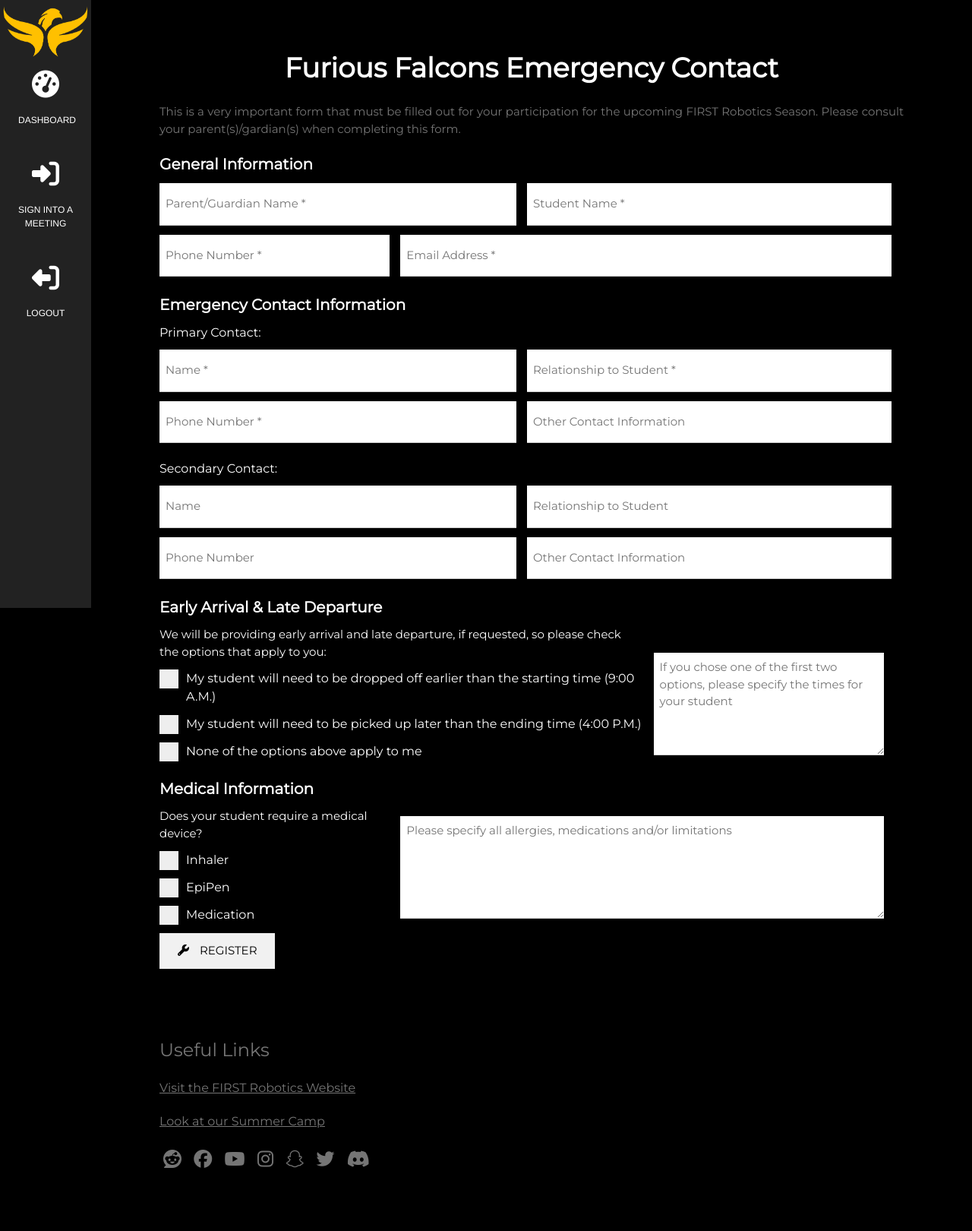
After one commit to tyleraharrison/FuriousFalconSite, a PHP site: page /ec-form.php in a window 1280 px wide. The commit adds this page. Shown: the whole page at 76% size. Run offline with PHP 8.4, Linux system fonts and the light colour scheme; the visitor is signed in with stand-in values (Sample User, id 1); some libraries are stand-ins or nearby versions.

Commit message:
Re-did architecture slightly

```diff
--- a/blank.php
+++ b/blank.php
@@ -57,7 +57,7 @@
 
       <h3>Useful Links</h3>
       <p style="font-size: 16px;"><a href="https://www.firstinspires.org/robotics/frc">Visit the FIRST Robotics Website</a></p>
-      <p style="font-size: 16px;"><a href="/camp.php">Look at our Summer Camp</a></p>
+      <p style="font-size: 16px;"><a href="/camp/info.php">Look at our Summer Camp</a></p>
 
       <a style="padding: 5px;" href="https://www.reddit.com/r/FuriousFalcons"><i class="fab fa-reddit w3-hover-opacity"></i></a>
       <a style="padding: 5px;" href="https://fb.me/furiousfalcons4328"><i class="fab fa-facebook"></i></a>
--- /dev/null
+++ b/booster-club/index.php
@@ -0,0 +1,5 @@
+<?php
+
+header("Location: booster-club/info.php");
+exit();
+?>
--- a/boosterclub.php
+++ b/booster-club/info.php
@@ -110,7 +110,7 @@
 
     <h3>Useful Links</h3>
     <p style="font-size: 16px;"><a href="https://www.firstinspires.org/robotics/frc">Visit the FIRST Robotics Website</a></p>
-    <p style="font-size: 16px;"><a href="/camp.php">Look at our Summer Camp</a></p>
+    <p style="font-size: 16px;"><a href="/camp/info.php">Look at our Summer Camp</a></p>
 
     <a style="padding: 5px;" href="https://www.reddit.com/r/FuriousFalcons"><i class="fab fa-reddit w3-hover-opacity"></i></a>
     <a style="padding: 5px;" href="https://fb.me/furiousfalcons4328"><i class="fab fa-facebook"></i></a>
--- a/booster/index.php
+++ /dev/null
@@ -1,4 +0,0 @@
-<?php
-//Redirect to sponsors.html
-header("Location: /boosterclub.php")
-?>
--- a/camp/index.php
+++ b/camp/index.php
@@ -1,4 +1,5 @@
 <?php
-//Redirect to sponsors.html
-header("Location: /camp.php")
+
+header("Location: /camp/info.php");
+exit();
 ?>
--- /dev/null
+++ b/ec-form.php
@@ -0,0 +1,380 @@
+<?php
+
+session_start();
+
+if(isset($_SESSION["isLoggedIn"])) {
+  if ($_SESSION["isLoggedIn"]) {
+    $isLoggedIn = $_SESSION["isLoggedIn"];
+    $userInfo = $_SESSION["userInfo"];
+  }
+} else {
+  $_SESSION["isLoggedIn"] = False;
+  header("Location: /dashboard.php");
+  exit();
+}
+
+?>
+<html>
+<title>Furious Falcons - Emergency Contact Form</title>
+<meta charset="UTF-8">
+<meta name="viewport" content="width=device-width, initial-scale=1">
+<link rel="stylesheet" href="w3.css">
+<link rel="stylesheet" href="https://fonts.googleapis.com/css?family=Montserrat">
+<link rel="stylesheet" type="text/css" href="stylesheet.css">
+<link rel="apple-touch-icon" sizes="180x180" href="favicon/apple-touch-icon.png">
+<link rel="icon" type="image/png" sizes="32x32" href="favicon/favicon-32x32.png">
+<link rel="icon" type="image/png" sizes="16x16" href="favicon/favicon-16x16.png">
+<link rel="manifest" href="favicon/site.webmanifest">
+<link rel="mask-icon" href="favicon/safari-pinned-tab.svg" color="#ffc200">
+<meta name="msapplication-TileColor" content="#181818">
+<meta name="theme-color" content="#ffffff">
+<script src="https://ajax.googleapis.com/ajax/libs/jquery/3.4.0/jquery.min.js"></script>
+<script src="https://kit.fontawesome.com/ae92485cd8.js"></script>
+
+
+<body class="w3-black">
+  <!-- Icon Bar (Sidebar - hidden on small screens) -->
+  <nav class="w3-sidebar w3-bar-block w3-small w3-hide-small w3-center">
+    <!-- Avatar image in top left corner -->
+    <img src="images/FalconsLogoOnly.png" style="width:100%">
+    <a href="/dashboard.php" data-scroll="homeSection" class="w3-bar-item w3-button w3-padding-large w3-hover-black navlink">
+      <i class="fas fa-tachometer-alt w3-xxlarge"></i>
+      <p>DASHBOARD</p>
+    </a>
+    <!-- TODO: Change href -->
+    <a href="/attendance.php" data-scroll="homeSection" class="w3-bar-item w3-button w3-padding-large w3-hover-black navlink">
+      <i class="fa fa-sign-in w3-xxlarge"></i>
+      <p>SIGN INTO A MEETING</p>
+    </a>
+    <a href="/index.php" data-scroll="homeSection" class="w3-bar-item w3-button w3-padding-large w3-hover-black navlink">
+      <i class="fa fa-sign-out fa-rotate-180 w3-xxlarge"></i>
+      <p>LOGOUT</p>
+    </a>
+  </nav>
+
+  <!-- Navbar on small screens (Hidden on medium and large screens) -->
+
+  <div class="w3-top w3-hide-large w3-hide-medium" id="myNavbar">
+    <div class="w3-bar w3-black w3-hover-opacity-off w3-center w3-small">
+      <a href="/dashboard.php" data-scroll="homeSection" class="w3-bar-item w3-button navlink" style="width:33% !important"><i class="fas fa-tachometer-alt w3-xlarge"></i><br />DASHBOARD</a>
+      <!-- TODO: Change href -->
+      <a href="/attendance.php" data-scroll="homeSection" class="w3-bar-item w3-button navlink" style="width:33% !important"><i class="fa fa-sign-in fa-rotate-180 w3-xlarge"></i><br />SIGN INTO A MEETING</a>
+      <a href="/index.php" data-scroll="homeSection" class="w3-bar-item w3-button navlink" style="width:33% !important"><i class="fa fa-sign-out fa-rotate-180 w3-xlarge"></i><br />LOGOUT</a>
+    </div>
+  </div>
+
+  <!-- Page Content -->
+  <div class="w3-padding-large" id="wrapper">
+    <div class="w3-content ff-title">
+      <h1>Furious Falcons Emergency Contact</h1>
+    </div>
+    <div class="w3-content" id="registerSuccessDiv" style="text-align: center; display: none;">
+      <p>Thank you for registering for our camp! Now that you have registered, we will send you a confirmation email, please make sure you get this email. If the email appears in your spam folder, be sure to mark it as "Not Spam," that way we will be able to contact you in the future.</p>
+    </div>
+    <div class="w3-content" id="formContent">
+      <p class="w3-justify w3-text-grey">This is a very important form that must be filled out for your participation for the upcoming FIRST Robotics Season. Please consult your parent(s)/gardian(s) when completing this form.</p>
+      <p class="error"></p>
+      <form action="campregistration.php" method="post">
+        <h4>General Information</h4>
+        <div class="formSection formHalfWidth">
+          <p><input class="w3-input w3-padding-16" type="text" placeholder="Parent/Guardian Name *" required name="pgname"></p>
+        </div>
+        <div class="formSectionLast formHalfWidth">
+          <p><input class="w3-input w3-padding-16" type="text" placeholder="Student Name *" required name="sname"></p>
+        </div>
+
+        <div class="formSection formThird">
+          <p><input class="w3-input w3-padding-16" type="tel" placeholder="Phone Number *" required name="phone"></p>
+        </div>
+        <div class="formSectionLast form2Third">
+          <p><input class="w3-input w3-padding-16" type="email" placeholder="Email Address *" required name="email"></p>
+        </div>
+
+        <h4>Emergency Contact Information</h4>
+        <h6>Primary Contact:</h6>
+        <div class="formSection formHalfWidth">
+          <p><input class="w3-input w3-padding-16" type="text" placeholder="Name *" required name="ec1_name"></p>
+        </div>
+        <div class="formSectionLast formHalfWidth">
+          <p><input class="w3-input w3-padding-16" type="text" placeholder="Relationship to Student *" required name="ec1_rel"></p>
+        </div>
+
+        <div class="formSection formHalfWidth">
+          <p><input class="w3-input w3-padding-16" type="tel" placeholder="Phone Number *" required name="ec1_phone"></p>
+        </div>
+        <div class="formSectionLast formHalfWidth">
+          <p><input class="w3-input w3-padding-16" type="text" placeholder="Other Contact Information" name="ec1_other"></p>
+        </div>
+
+        <h6>Secondary Contact:</h6>
+        <div class="formSection formHalfWidth">
+          <p><input class="w3-input w3-padding-16" type="text" placeholder="Name" name="ec2_name"></p>
+        </div>
+        <div class="formSectionLast formHalfWidth">
+          <p><input class="w3-input w3-padding-16" type="text" placeholder="Relationship to Student" name="ec2_rel"></p>
+        </div>
+
+        <div class="formSection formHalfWidth">
+          <p><input class="w3-input w3-padding-16" type="tel" placeholder="Phone Number" name="ec2_phone"></p>
+        </div>
+        <div class="formSectionLast formHalfWidth">
+          <p><input class="w3-input w3-padding-16" type="text" placeholder="Other Contact Information" name="ec2_other"></p>
+        </div>
+
+        <h4>Early Arrival & Late Departure</h4>
+        <div class="formSection form2Third">
+          <p>We will be providing early arrival and late departure, if requested, so please check the options that apply to you:</p>
+          <label class="formCheckbox">My student will need to be dropped off earlier than the starting time (9:00 A.M.)
+            <input type="checkbox" name="EALD[]" value="EA">
+            <span class="checkmark"></span>
+          </label>
+          <label class="formCheckbox">My student will need to be picked up later than the ending time (4:00 P.M.)
+            <input type="checkbox" name="EALD[]" value="LD">
+            <span class="checkmark"></span>
+          </label>
+          <label class="formCheckbox">None of the options above apply to me
+            <input type="checkbox" name="EALD[]" value="NA">
+            <span class="checkmark"></span>
+          </label>
+        </div>
+
+        <div class="formSection formThird">
+          <p style="height: 135px;"><textarea class="w3-input" type="paragraph" placeholder="If you chose one of the first two options, please specify the times for your student" name="EALD_spec" style="height: 100%;"></textarea></p>
+        </div>
+
+        <h4>Medical Information</h4>
+        <div class="formSection formThird">
+          <p>Does your student require a medical device?</p>
+          <label class="formCheckbox">Inhaler
+            <input type="checkbox" name="med[]" value="inh">
+            <span class="checkmark"></span>
+          </label>
+          <label class="formCheckbox">EpiPen
+            <input type="checkbox" name="med[]" value="epi">
+            <span class="checkmark"></span>
+          </label>
+          <label class="formCheckbox">Medication
+            <input type="checkbox" name="med[]" value="medic">
+            <span class="checkmark"></span>
+          </label>
+        </div>
+
+        <div class="formSection form2Third">
+          <p style="height: 135px;"><textarea class="w3-input" type="paragraph" placeholder="Please specify all allergies, medications and/or limitations" name="med_spec" style="height: 100%;"></textarea></p>
+        </div>
+        <button class="w3-button w3-light-grey w3-padding-large" type="submit"><i class="fa fa-wrench" style="padding-right: 10px;"></i> REGISTER</button>
+      </form>
+    </div>
+    <footer class="w3-content w3-padding-64 w3-text-grey w3-xlarge">
+
+      <h3>Useful Links</h3>
+      <p style="font-size: 16px;"><a href="https://www.firstinspires.org/robotics/frc">Visit the FIRST Robotics Website</a></p>
+      <p style="font-size: 16px;"><a href="/camp.php">Look at our Summer Camp</a></p>
+
+      <a style="padding: 5px;" href="https://www.reddit.com/r/FuriousFalcons"><i class="fab fa-reddit w3-hover-opacity"></i></a>
+      <a style="padding: 5px;" href="https://fb.me/furiousfalcons4328"><i class="fab fa-facebook"></i></a>
+      <a style="padding: 5px;" href="https://www.youtube.com/channel/UCKGAG7kHLdjRE5BgjCmybWg"><i class="fab fa-youtube w3-hover-opacity"></i></a>
+      <a style="padding: 5px;" href="https://www.instagram.com/foster_robotics/"><i class="fab fa-instagram"></i></a>
+      <a style="padding: 5px;" href="https://www.snapchat.com/add/fosterrobotics"><i class="fab fa-snapchat w3-hover-opacity"></i></a>
+      <!--<a style="padding: 5px;" href="https://www.pinterest.com/fosterrobotics/"><i class="fa fa-pinterest-p w3-hover-opacity"></i></a>-->
+      <a style="padding: 5px;" href="https://twitter.com/FosterRobotics"><i class="fab fa-twitter w3-hover-opacity"></i></a>
+      <!--<a style="padding: 5px;" href="https://www.linkedin.com/in/furious-falcons-936303187/"><i class="fa fa-linkedin w3-hover-opacity"></i></a>-->
+      <a style="padding: 5px;" href="https://discord.gg/r7Zrs4A"><i class="fab fa-discord"></i></a>
+      <!-- End footer -->
+    </footer>
+    <!-- END PAGE CONTENT -->
+  </div>
+  <script src="SmoothUI.js" type="text/javascript"></script>
+  <script src="FormFunctions.js"></script>
+  <script type="text/javascript">
+  if (window.location.search == "?registerSuccess") {
+    $('#formContent').css('display', 'none');
+    $('#registerSuccessDiv').css('display', 'block');
+  }
+  </script>
+</body>
+</html>
+<?php
+
+$error = "";
+
+function error($str) {
+  $GLOBALS["error"] .= "<p>" . $str . "</p>";
+}
+
+function return_error() {
+  echo '<script type="text/javascript">updateError("' . $GLOBALS["error"] . '");</script>';
+  exit();
+}
+
+//if form is submitted
+if (isset($_POST["pgname"])) {
+  //retreive variables
+  $pgname = $_POST["pgname"];
+  $sname = $_POST["sname"];
+  $phone = $_POST["phone"];
+  $email = $_POST["email"];
+  $ec1_name = $_POST["ec1_name"];
+  $ec1_rel = $_POST["ec1_rel"];
+  $ec1_phone = $_POST["ec1_phone"];
+  if (isset($_POST["ec1_other"])) {
+    $ec1_other = $_POST["ec1_other"];
+  }
+  if (isset($_POST["ec2_name"])) {
+    $ec2_name = $_POST["ec2_name"];
+  }
+  if (isset($_POST["ec2_rel"])) {
+    $ec2_rel = $_POST["ec2_rel"];
+  }
+  if (isset($_POST["ec2_phone"])) {
+    $ec2_phone = $_POST["ec2_phone"];
+  }
+  if (isset($_POST["ec2_other"])) {
+    $ec2_other = $_POST["ec2_other"];
+  }
+  if (isset($_POST["EALD"])) {
+    $EALD = $_POST["EALD"];
+  }
+  if (isset($_POST["EALD_spec"])) {
+    $EALD_spec = $_POST["EALD_spec"];
+  }
+  if (isset($_POST["med"])) {
+    $med = $_POST["med"];
+  }
+  if (isset($_POST["med_spec"])) {
+    $med_spec = $_POST["med_spec"];
+  }
+
+  //validate inputs
+  if (preg_match('/[^A-Za-z]/', str_replace(" ", "", $pgname))) {
+    error("Please enter a valid parent/guardian name");
+  }
+  if (preg_match('/[^A-Za-z]/', str_replace(" ", "", $sname))) {
+    error("Please enter a valid student name");
+  }
+  if ((preg_match('/[^0-9]/', $phone)) || (strlen($phone) != 10)) {
+    error("Please enter a valid phone number");
+  }
+  if (!filter_var($email, FILTER_VALIDATE_EMAIL)) {
+    error("Please enter a valid email address");
+  }
+  if (preg_match('/[^A-Za-z]/', str_replace(" ", "",  $ec1_name))) {
+    error("Please enter a valid primary emergency contact name");
+  }
+  if (preg_match('/[^A-Za-z]/', str_replace(" ", "", $ec1_rel))) {
+    error("Please enter a valid primary emergency contact relationship");
+  }
+  if ((preg_match('/[^0-9]/', $ec1_phone)) || (strlen($ec1_phone) != 10)) {
+    error("Please enter a valid primary emergency contact phone number");
+  }
+  if (isset($ec2_name)) {
+    if (preg_match('/[^A-Za-z]/', str_replace(" ", "", $ec2_name))) {
+      error("Please enter a valid secondary emergency contact name");
+    }
+  }
+  if (isset($ec2_rel)) {
+    if (preg_match('/[^A-Za-z]/', str_replace(" ", "", $ec2_rel))) {
+      error("Please enter a valid secondary emergency contact relationship");
+    }
+  }
+  if (strlen($ec2_phone) > 0) {
+    if ((preg_match('/[^0-9]/', $ec2_phone)) || (strlen($ec2_phone) != 10)) {
+      error("Please enter a valid secondary emergency contact phone number" . $ec2_phone);
+      echo "<script type='text/javascript'>console.log('" . $ec2_phone . "');</script>";
+    }
+  }
+  if (!isset($EALD)) {
+    error("Please select an option from the Early Arrival & Late Departure section");
+  }
+
+  foreach ($EALD as $current) {
+    echo $current;
+  }
+
+  if(strlen($error) > 0) {
+    return_error();
+  } else {
+    $message = "Thank you for registering for our 2019 Furious Falcons Summer STEM Camp! We have the following information for your registration:</p>\n<p>Parent/Guardian Name: $pgname</p>\n<p>Student Name: $sname</p>\n<p>Phone Number: $phone</p>\n<p>Email Address: $email</p>\n<p>Primary Emergency Contact Name: $ec1_name</p>\n<p>Primary Emergency Contact Relationship to Student: $ec1_rel</p>\n<p>Primary Emergency Contact Phone Number: $ec1_phone</p>\n";
+    if (isset($ec1_other)) {
+      $message .= "<p>Primary Emergency Contact Additional Info: $ec1_other</p>\n";
+    } else {
+      $message .= "<p>Primary Emergency Contact Additional Info: *</p>\n";
+    }
+    if (isset($ec2_name)) {
+      $message .= "<p>Secondary Emergency Contact Name: $ec2_name</p>\n";
+    } else {
+      $message .= "<p>Secondary Emergency Contact Name: *</p>\n";
+    }
+    if (isset($ec2_rel)) {
+      $message .= "<p>Secondary Emergency Contact Relationship to Student: $ec2_rel</p>\n";
+    } else {
+      $message .= "<p>Secondary Emergency Contact Relationship to Student: *</p>\n";
+    }
+    if (isset($ec2_phone)) {
+      $message .= "<p>Secondary Emergency Contact Phone Number: $ec2_phone</p>\n";
+    } else {
+      $message .= "<p>Secondary Emergency Contact Phone Number: *</p>\n";
+    }
+    if (isset($ec2_other)) {
+      $message .= "<p>Secondary Emergency Contact Additional Information: $ec2_other</p>\n";
+    } else {
+      $message .= "<p>Secondary Emergency Contact Additional Information: *</p>\n";
+    }
+    if (in_array("EA", $EALD) && in_array("LD", $EALD)) {
+      $message .= "<p>My student will require both early drop-off in the morning and late pickup in the afternoon, with the following specifications:</p>\n";
+      if (isset($EALD_spec)) {
+        $message .= "<p>$EALD_spec</p>\n";
+      }
+    } else if (in_array("EA", $EALD)) {
+      $message .= "<p>My student will require early drop-off in the morning, with the following specifications:</p>\n";
+      if (isset($EALD_spec)) {
+        $message .= "<p>$EALD_spec</p>\n";
+      }
+    } else if (in_array("LD", $EALD)) {
+      $message .= "<p>My student will require late pickup in the afternoon, with the following specifications:</p>\n";
+      if (isset($EALD_spec)) {
+        $message .= "<p>$EALD_spec</p>\n";
+      }
+    } else if (in_array("NA", $EALD)) {
+      $message .= "<p>My student does not require early drop-off or late pickup.</p>\n";
+    }
+    if (isset($med)) {
+      $message .= "<p>My studnet requires the following medical devices:</p>\n";
+      if (in_array("inh", $med)) {
+        $message .= "<p>Inhaler</p>\n";
+      }
+      if (in_array("epi", $med)) {
+        $message .= "<p>EpiPen</p>\n";
+      }
+      if (in_array("medic", $med)) {
+        $message .= "<p>Specific Medication</p>\n";
+      }
+    } else {
+      $message .= "<p>My student does not require any medical devices.</p>\n";
+    }
+    if ($med_spec != "") {
+      $message .= "<p>My student has the following medical conditions:</p><p>$med_spec</p>\n";
+    } else {
+      $message .= "<p>My student does not have any specific medical conditions.</p>\n";
+    }
+
+    $message .= "<p>If any of the above information is incorrect, please contact us with the email address at the bottom, and we'll get it straightened out. If you are All Systems Go, then feel free to complete payment for the camp by using the button below. An initial payment of $100 is due by Saturday, July 20th, and the remaining amount must be paid before the first day of camp, Monday, August 5th.</p>\n<p style='text-align: center;'><a href='http://payment.furiousfalcons.org' style='border-radius: 5px;border: 2px solid #f9c41c;color:#ffffff;display:inline-block;font-family:sans-serif;font-size:16px;line-height:44px;text-align:center;text-decoration:none;width:150px;-webkit-text-size-adjust:none;mso-hide:all;'>Pay Here</a></p>\n";
+
+      $_SESSION["email_to"] = $email;
+      $_SESSION["email_from"] = "Furious Falcons <camp@furiousfalcons.org>";
+      $_SESSION["email_bcc"] = "fosterrobotics@gmail.com";
+      $_SESSION["email_sub"] = "Summer STEM Camp Registration";
+      $_SESSION["email_message"] = $message;
+      $_SESSION["email_title"] = "2019 Summer STEM Camp Registration Confirmation";
+      $_SESSION["email_redir"] = "/campregistration.php?registerSuccess";
+      session_write_close();
+      echo '<script type="text/javascript">location.href = "/sendemail.php";</script>';
+      exit();
+    }
+
+
+  } else {
+    $_POST = array();
+  }
+
+  ?>
--- a/index.php
+++ b/index.php
@@ -132,7 +132,7 @@ session_destroy();
     <h3 class="w3-padding-16 w3-text-light-grey w3-center">Our Finances</h3>
     <div class="w3-content w3-row-padding">
       <div class="w3-half w3-padding-16">
-        <a href="/boosterclub.php" style="text-decoration: none;">
+        <a href="/booster-club/info.php" style="text-decoration: none;">
           <div class="coolButton">
             <p style="margin-top: 18px; text-align: center; vertical-align: middle;"><b style="color: white; margin: 0; font-size: 18px;">Our Booster Club</b></p>
           </div>
@@ -312,7 +312,7 @@ session_destroy();
 
       <h3>Useful Links</h3>
       <p style="font-size: 16px;"><a href="https://www.firstinspires.org/robotics/frc">Visit the FIRST Robotics Website</a></p>
-      <p style="font-size: 16px;"><a href="/camp.php">Look at our Summer Camp</a></p>
+      <p style="font-size: 16px;"><a href="/camp/info.php">Look at our Summer Camp</a></p>
 
       <a style="padding: 5px;" href="https://www.reddit.com/r/FuriousFalcons"><i class="fab fa-reddit w3-hover-opacity"></i></a>
       <a style="padding: 5px;" href="https://fb.me/furiousfalcons4328"><i class="fab fa-facebook"></i></a>
--- a/sponsors.php
+++ b/sponsors.php
@@ -148,7 +148,7 @@
 
         <h3>Useful Links</h3>
         <p style="font-size: 16px;"><a href="https://www.firstinspires.org/robotics/frc">Visit the FIRST Robotics Website</a></p>
-        <p style="font-size: 16px;"><a href="/camp.php">Look at our Summer Camp</a></p>
+        <p style="font-size: 16px;"><a href="/camp/info.php">Look at our Summer Camp</a></p>
 
         <a style="padding: 5px;" href="https://www.reddit.com/r/FuriousFalcons"><i class="fab fa-reddit w3-hover-opacity"></i></a>
         <a style="padding: 5px;" href="https://fb.me/furiousfalcons4328"><i class="fab fa-facebook"></i></a>
```
Also changed, not shown: camp/info.php (renamed from camp.php, +20 -20 lines), camp/registration.php (renamed from campregistration.php, +21 -21 lines), dashboard.php (+17 -9 lines), 1 other file.
